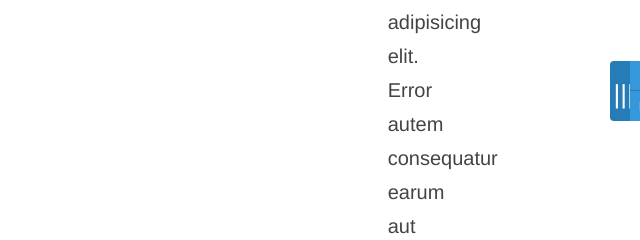
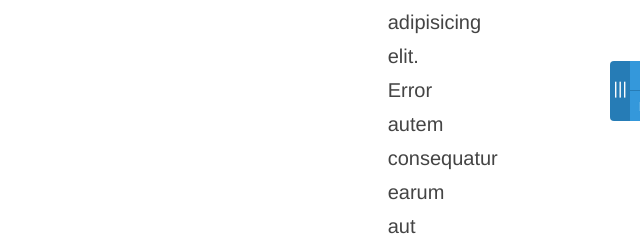
Before and after one commit to glauberramos/html-wireframing, a website: page public/index.html in a window 1280 px wide. Shown: the part 259-499 px from the top of the page, 640-1280 px from the left. Drawn offline with Linux system fonts and the light colour scheme; no server answers.

Commit message:
making font-size not em

```diff
--- a/public/style.css
+++ b/public/style.css
@@ -6,7 +6,7 @@
 
 .open-close {
   display: inline-block;
-  font-size: 1.3em;
+  font-size: 17px;
   top: 60px;
   width: 16px;
   cursor: pointer;
```
